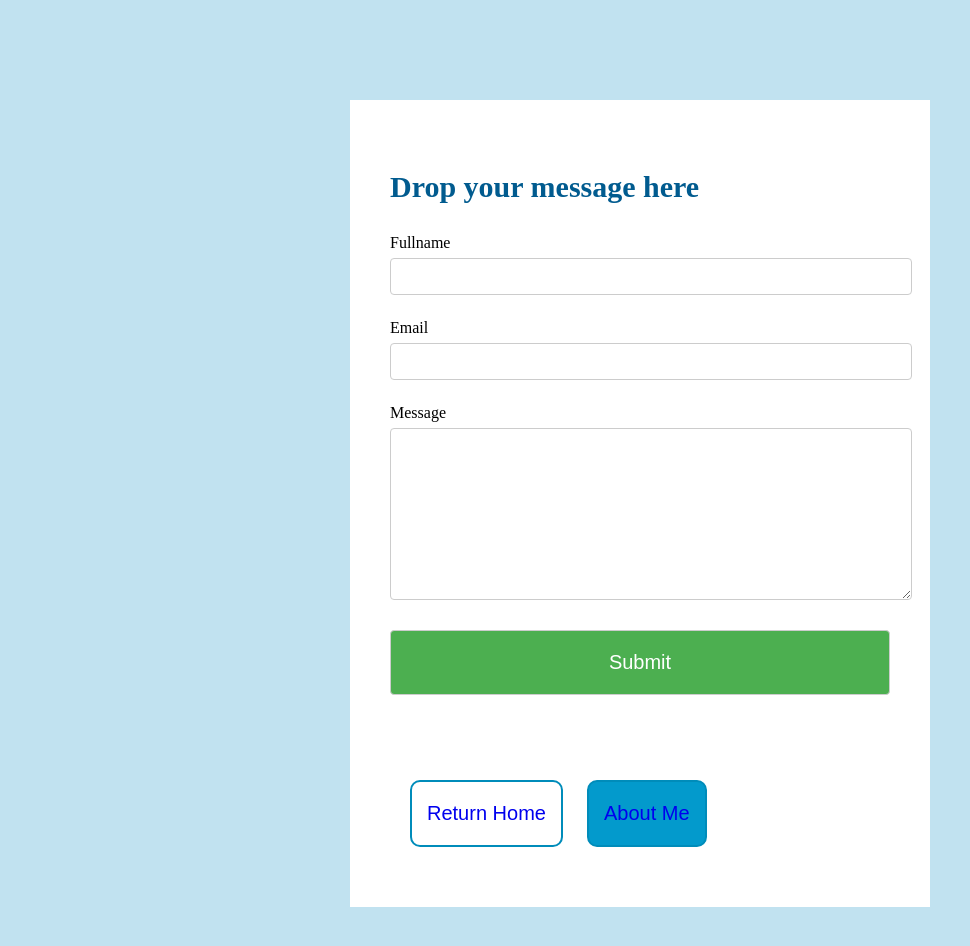
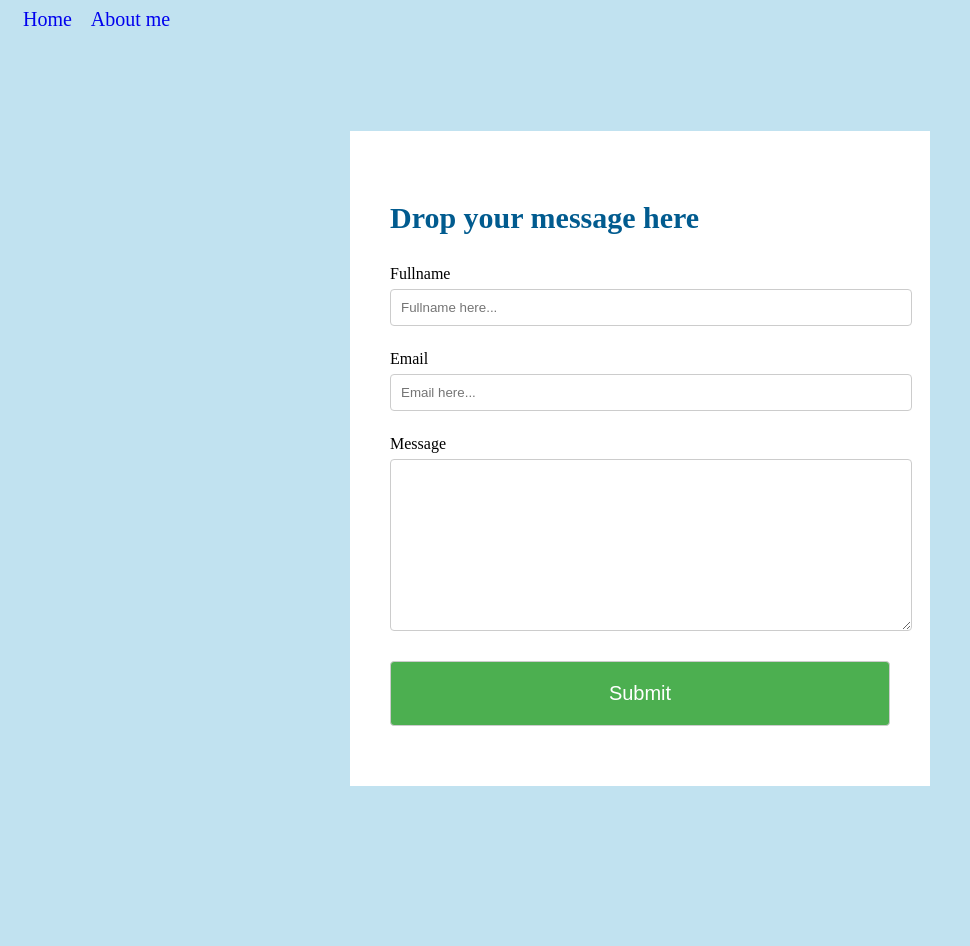
Before and after one commit to ddoyediran/week4-mon, a plain HTML site: page contact.html in a window 1280 px wide. Shown: the whole page, without its empty margins (0-970 px from the left). After the commit the page ends 886 px from the top, so only its background shows below. Drawn offline with Linux system fonts and the light colour scheme.

Commit message:
more commmit

```diff
--- a/contact.html
+++ b/contact.html
@@ -7,15 +7,32 @@
     <link rel="stylesheet" href="./style.css" type="text/css" />
   </head>
   <body>
+    <div>
+      <div class="contact-nav">
+        <a href="./index.html" class="contact-nav-home">Home</a>
+
+        <a href="./about.html" class="contact-nav-about">About me</a>
+      </div>
+
       <div class="content-about">
         <h3>Drop your message here</h3>
         <form action="" class="form">
           <label for="fullname">Fullname</label>
-        <input type="text" name="fullname" />
+          <input
+            type="text"
+            name="fullname"
+            placeholder="Fullname here..."
+            value=""
+          />
           <br />
           <br />
           <label for="email">Email</label>
-        <input type="text" name="email" />
+          <input
+            type="text"
+            name="email"
+            placeholder="Email here..."
+            value=""
+          />
           <br />
           <br />
           <label for="message">Message</label><br />
@@ -23,14 +40,6 @@
 
           <input type="submit" />
         </form>
-
-      <div class="bottom">
-        <button class="btn1">
-          <a href="./index.html">Return Home</a>
-        </button>
-        <button class="btn2">
-          <a href="./contact.html">About Me</a>
-        </button>
       </div>
     </div>
   </body>
--- a/style.css
+++ b/style.css
@@ -101,3 +101,13 @@ input[type="submit"] {
   font-size: 20px;
   color: rgb(255, 255, 255);
 }
+
+.contact-nav {
+  font-size: 20px;
+}
+
+.contact-nav-home {
+  margin: 10px;
+  padding: 5px;
+  /* background-color: white; */
+}
```
Lines whose indentation alone changed are shown as unchanged.
